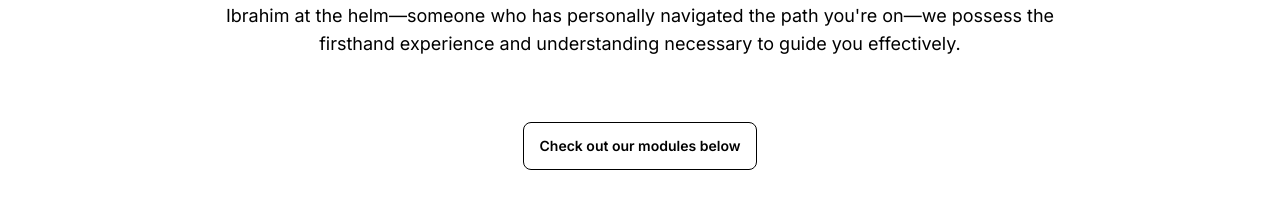
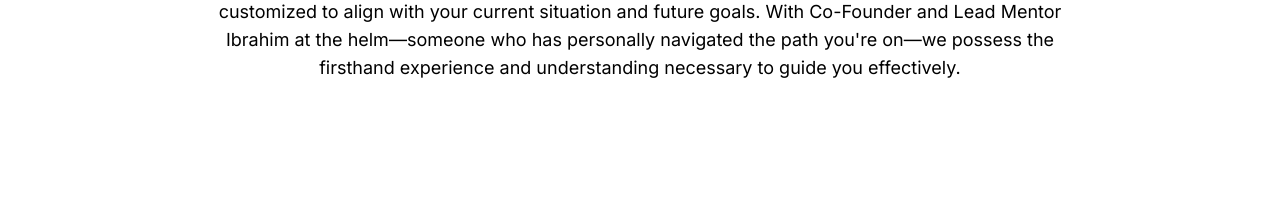
Before and after one commit to rohank36/consulting, a Next.js app: page / in a window 1280 px wide. Shown: the part 2024-2244 px from the top of the page. Built offline with nearby package versions, Linux system fonts and the light colour scheme.

Commit message:
removed approach button

```diff
--- a/src/app/Approach.tsx
+++ b/src/app/Approach.tsx
@@ -1,5 +1,6 @@
 import React from 'react';
 import Link from 'next/link';
+//<button className="btn btn-outline cursor-auto black-border text-black hover:bg-transparent hover:text-black">Check out our modules below</button>
 
 const Approach = (props: { id: string }) => {
     return (
@@ -13,7 +14,6 @@ const Approach = (props: { id: string }) => {
                             Each of our premium modules is customized to align with your current situation and future goals. With Co-Founder and Lead Mentor Ibrahim at the
                             helm—someone who has personally navigated the path you're on—we possess the firsthand experience and understanding necessary to guide you effectively.
                         </p>
-                        <button className="btn btn-outline cursor-auto black-border text-black hover:bg-transparent hover:text-black">Check out our modules below</button>
                     </div>
                 </div>
             </div>
```
